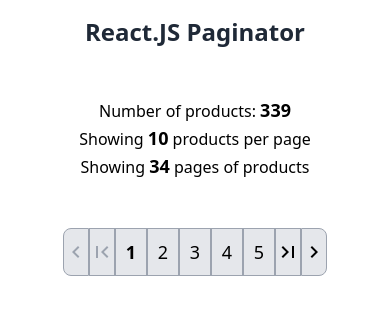
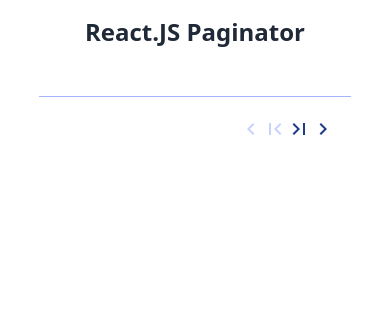
Before and after one commit to agonzalezf87/react-paginator, a React (Vite) app: page / in a window 390 px wide. Shown: the top 314 px of the page. Built offline with nearby package versions, Linux system fonts and the light colour scheme.

Commit message:
[feat]: Complete responsive style

```diff
--- a/src/containers/App.jsx
+++ b/src/containers/App.jsx
@@ -8,6 +8,7 @@
   const dataOffset = 10
   const pages = Math.ceil(products.length / dataOffset)
   const pagOffset = 5
+  const data = products.length
 
   const pagesArray = []
 
@@ -54,48 +55,58 @@
 
   return (
     <>
-      <div className="w-screen h-screen">
+      <div className="w-4/5 h-screen m-auto">
         <h1 className="w-full text-2xl text-center text-gray-800 font-bold p-4 mb-8 ease-in-out transition-all duration-300">React.JS Paginator</h1>
-        <div className="w-full h-auto my-4 px-12">
-          <p className="text-center">Number of products: <span className="text-lg font-bold">{products.length}</span></p>
-          <p className="text-center">Showing <span className="text-lg font-bold">{dataOffset}</span> products per page</p>
-          <p className="text-center">Showing <span className="text-lg font-bold">{pages}</span> pages of products</p>
+        <div className="w-full h-12 flex justify-between items-center border-t border-indigo-300 pt-4 px-4">
+          <div className="w-1/2 md:w-1/4 h-full flex items-center text-gray-600">
+            <p className="hidden sm:block text-sm"><span className="font-semibold">{currentPage > 1 ? ((dataOffset * currentPage) - dataOffset) + 1 : currentPage}</span> to <span className="font-semibold">{currentPage < pages ? currentPage * dataOffset : data}</span> items of <span className="font-semibold">{data}</span></p>
           </div>
-        <ul className="w-full h-fit flex justify-center items-center text-lg select-none mt-12">
-          <li className="bg-gray-200 border border-gray-400 hover:bg-gray-400 flex items-center h-12 rounded-l-lg"><a
-            className={`inline-flex justify-center items-center w-full h-full hover:underline ${currentPage === 1 && 'cursor-default text-gray-400 hover:no-underline'}`}
+          <div className="w-1/2 md:w-2/4">
+            <ul className="w-full h-fit flex justify-end items-center select-none text-blue-900 font-medium">
+              <li className="flex items-center w-6 sm:w-8 h-10 bg-zync-100">
+                <a
+                  className={`inline-flex justify-center items-center w-full h-full ${currentPage === 1 ? 'cursor-default text-indigo-200' : ''}`}
                   href="#"
                   onClick={handlePrevPag}
-          ><MdChevronLeft style={{ height: '24px', width: '24px' }} /></a></li>
-          <li className="bg-gray-200 border border-gray-400 hover:bg-gray-400 flex items-center h-12"><a
-            className={`inline-flex justify-center items-center w-full h-full hover:underline ${currentPage === 1 && 'cursor-default text-gray-400 hover:no-underline'}`}
+                  ><MdChevronLeft className="w-6 h-6"/>
+                </a>
+              </li>
+              <li className="flex items-center w-6 sm:w-8 h-10 bg-zync-100">
+                <a
+                  className={`inline-flex justify-center items-center w-full h-full ${currentPage === 1 ? 'cursor-default text-indigo-200' : ''}`}
                   href="#"
                   id="first"
                   onClick={handleFirstPage}
-          ><MdFirstPage style={{ height: '24px', width: '24px' }}/></a></li>
+                ><MdFirstPage className="w-6 h-6"/></a>
+              </li>
               {paginator.map(item => (
                 pages > pagOffset
                   ?
-                <li key={item} className="bg-gray-200 border border-gray-400 hover:bg-gray-400 text-lg w-8 h-12 text-center"><a className={`inline-flex justify-center items-center w-full h-full ${item === currentPage && 'font-bold'}`} href="#" onClick={handleCurrentPage}>{item}</a></li>
+                    <li key={item} className={`hidden sm:flex items-center w-8 h-10 text-center bg-zync-100 ${item === currentPage ? 'border-b-2 border-indigo-700' : ''}`}><a className={`inline-flex justify-center items-center w-full h-full`} href="#" onClick={handleCurrentPage}><span className={`inline-flex text-lg leading-none ${item === currentPage ? 'font-extrabold text-2xl' : ''}`}>{item}</span></a></li>
                   :
-                <li key={item} className="bg-gray-200 border border-gray-400 hover:bg-gray-400 text-lg w-8 h-12 text-center"><a className={`inline-flex justify-center items-center w-full h-full ${item === currentPage && 'font-bold'}`} href="#" onClick={handleCurrentPage}>{item}</a></li>
+                    <li key={item} className={`hidden sm:flex items-center w-8 h-10 text-center bg-zync-100 ${item === currentPage ? 'border-b-2 border-indigo-700' : ''}`}><a className={`inline-flex justify-center items-center w-full h-full`} href="#" onClick={handleCurrentPage}><span className={`inline-flex text-lg leading-none ${item === currentPage ? 'font-extrabold text-2xl' : ''}`}>{item}</span></a></li>
               ))}
               {pages > pagOffset &&
                 <>
-              <li className="bg-gray-200 border border-gray-400 hover:bg-gray-400 flex items-center h-12"><a
-              className={`inline-flex justify-center items-center w-full h-full hover:underline ${currentPage === pages && 'cursor-default text-gray-400 hover:no-underline'}`}
+                  <li className="flex items-center w-6 sm:w-8 h-10 bg-zync-100">
+                    <a
+                      className={`inline-flex justify-center items-center w-full h-full ${currentPage === pages ? 'cursor-default text-gray-200' : ''}`}
                       href="#"
                       id="last"
                       onClick={handleLastPage}
-            ><MdLastPage style={{ height: '24px', width: '24px' }} /></a></li>
+                    ><MdLastPage className="w-6 h-6"/></a>
+                  </li>
                 </>
               }
-          <li className="bg-gray-200 border border-gray-400 hover:bg-gray-400 flex items-center h-12 rounded-r-lg"><a
-            className={`inline-flex justify-center items-center w-full h-full hover:underline ${currentPage === pages && 'cursor-default text-gray-400 hover:no-underline'}`}
+              <li className="flex items-center w-6 sm:w-8 h-10 bg-zync-100">
+                <a
+                  className={`inline-flex justify-center items-center w-full h-full ${currentPage === pages ? 'cursor-default text-gray-200' : ''}`}
                   href="#"
                   onClick={handleNextPag}
-          ><MdChevronRight style={{ height: '24px', width: '24px' }} /></a></li>
+                ><MdChevronRight className="w-6 h-6"/></a></li>
             </ul>
+          </div>
+        </div>
       </div>
     </>
   )
--- a/tailwind.config.cjs
+++ b/tailwind.config.cjs
@@ -4,8 +4,6 @@
     "./index.html",
     "./src/**/*.{js,jsx}",
   ],
-  theme: {
-    extend: {},
-  },
+  theme: [],
   plugins: [],
 }
--- a/vite.config.js
+++ b/vite.config.js
@@ -5,6 +5,7 @@
 export default defineConfig({
   plugins: [react()],
   server: {
-    port: 5050
+    port: 5050,
+    host: '0.0.0.0'
   }
 })
```
Also changed, not shown: src/main.jsx (line endings or trailing spaces). Lines whose indentation alone changed are shown as unchanged.
